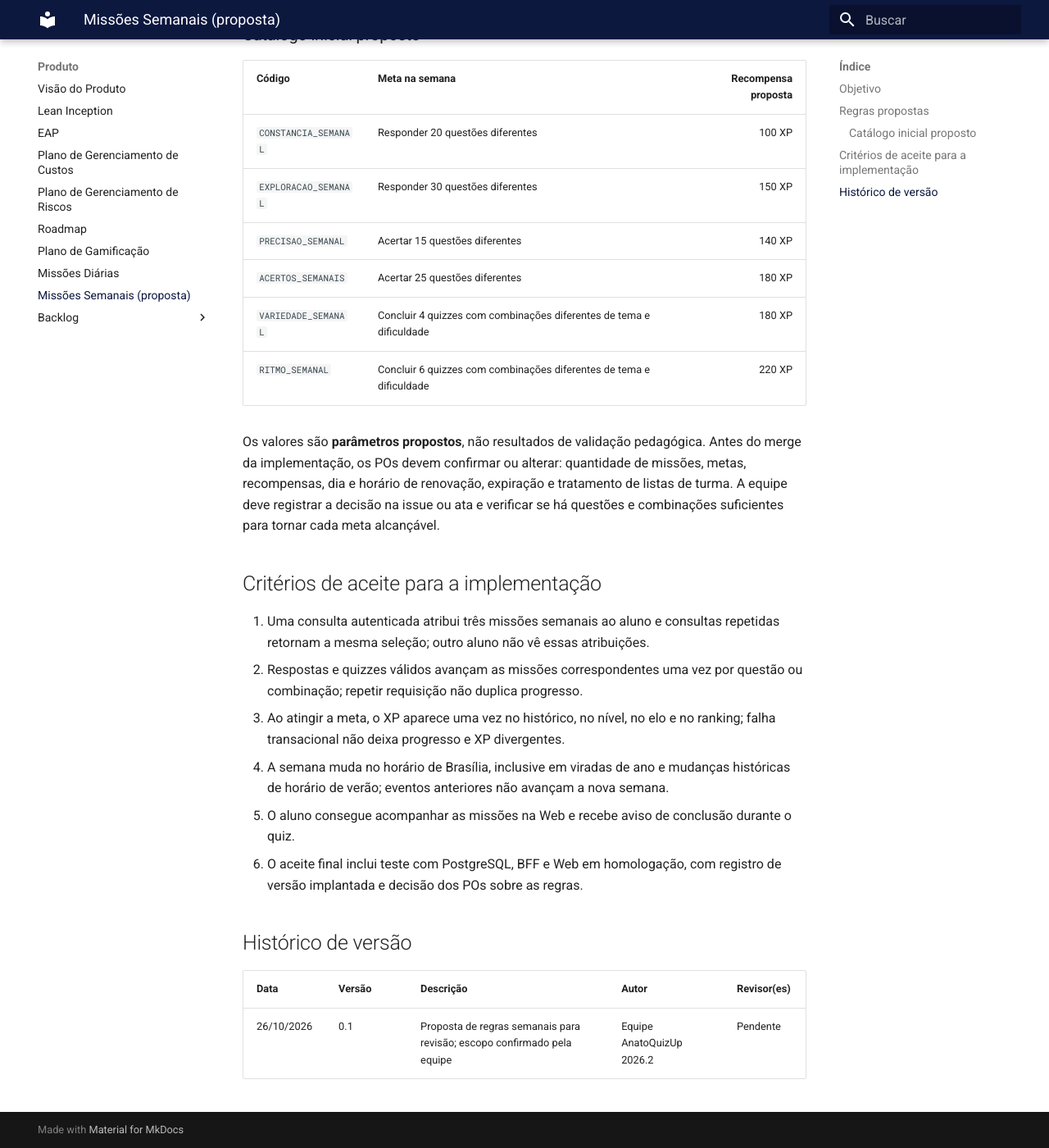
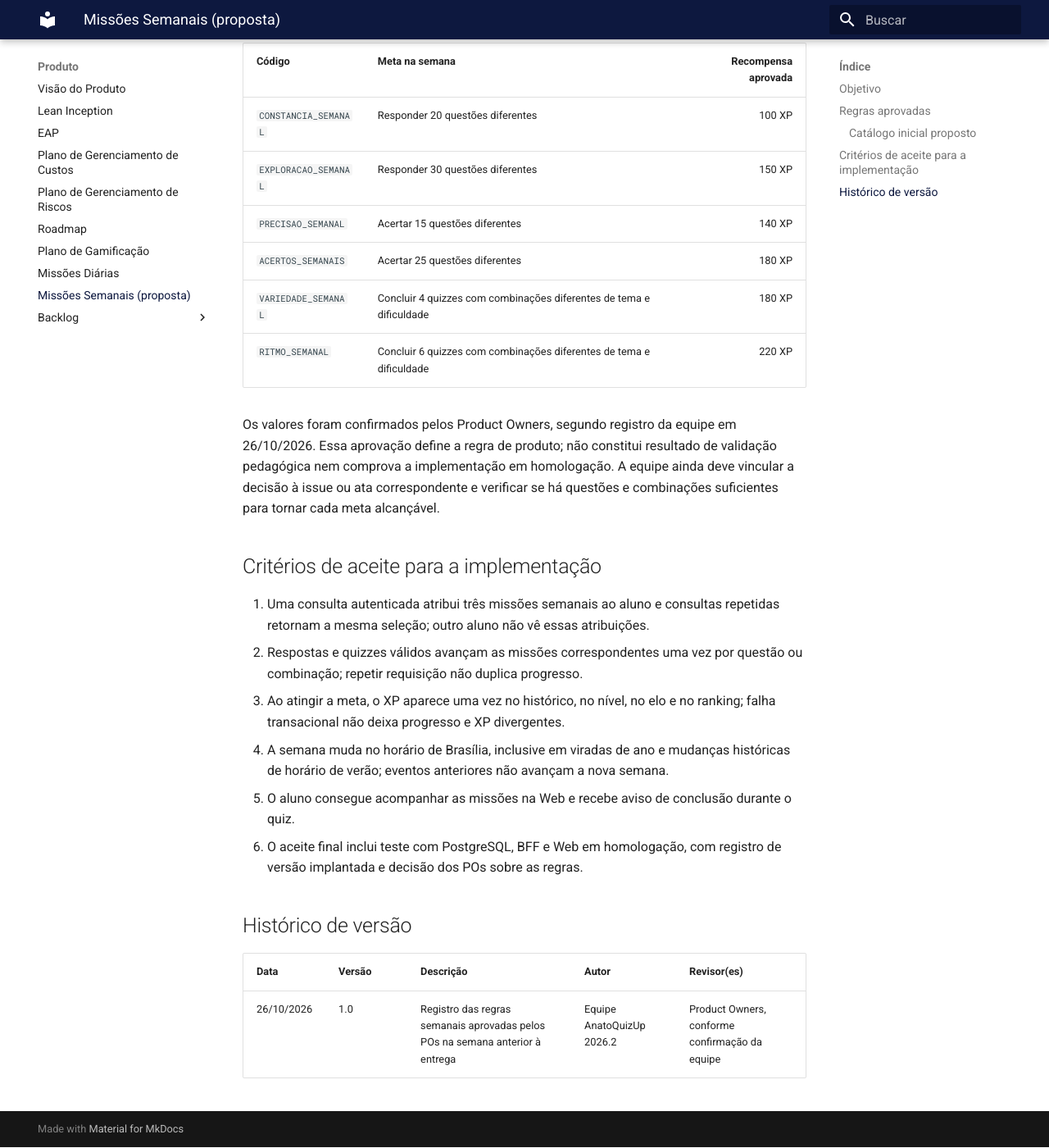
Before and after one commit to fga-eps-mds/2026-2-AnatoQuizUp-Doc, an MkDocs documentation site: the page built from docs/produto/missoes-semanais.md, in a window 1280 px wide and 1400 px high, scrolled down 1222 px. Shown: the whole window at 82% size. Built offline with MkDocs 1.6.1 and Material for MkDocs 9.7.7, drawn with Linux system fonts in a browser that asks for light colours; some of the changed text lies outside the part shown.

Commit message:
docs: registrar aprovacao das regras semanais

```diff
--- a/docs/produto/missoes-semanais.md
+++ b/docs/produto/missoes-semanais.md
@@ -1,16 +1,16 @@
-# Missões semanais — proposta de regras para a R2
+# Missões semanais — regras aprovadas para a R2
 
 | Campo | Informação |
 | --- | --- |
 | Relação | Extensão de [Missões Diárias](missoes-diarias.md) e da US18 |
-| Decisão conhecida | A equipe informou que os Product Owners aprovaram **o escopo de missões semanais**. A [#84](https://github.com/fga-eps-mds/2026-2-AnatoQuizUp-Doc/issues/84) documenta somente as missões diárias. |
-| Situação das regras abaixo | **Proposta técnica para revisão dos Product Owners**; metas, XP e horários não têm aceite registrado. |
+| Decisão conhecida | A equipe confirmou em 26/10/2026 que os Product Owners aprovaram, na semana anterior à entrega, **o escopo, as metas e as recompensas de XP das missões semanais**. A [#84](https://github.com/fga-eps-mds/2026-2-AnatoQuizUp-Doc/issues/84) documenta somente as missões diárias. |
+| Situação das regras abaixo | **Aprovadas pelos Product Owners**, conforme confirmação da equipe; implementação e homologação ainda precisam ser concluídas. |
 
 ## Objetivo
 
 Incentivar estudo distribuído ao longo da semana sem exigir presença diária. A recompensa é consequência de respostas e quizzes verificáveis; ela não substitui o feedback pedagógico nem comprova aprendizagem.
 
-## Regras propostas
+## Regras aprovadas
 
 - O período é a semana civil de **segunda-feira, 00:00, a segunda-feira seguinte, 00:00**, no fuso `America/Sao_Paulo`. Missão não concluída expira sem recompensa.
 - Cada aluno recebe **três missões sorteadas** de um catálogo fixo de seis no primeiro acesso do período. A atribuição fica estável durante a semana. O sorteio e as metas são independentes das missões diárias.
@@ -21,7 +21,7 @@
 
 ### Catálogo inicial proposto
 
-| Código | Meta na semana | Recompensa proposta |
+| Código | Meta na semana | Recompensa aprovada |
 | --- | --- | ---: |
 | `CONSTANCIA_SEMANAL` | Responder 20 questões diferentes | 100 XP |
 | `EXPLORACAO_SEMANAL` | Responder 30 questões diferentes | 150 XP |
@@ -30,7 +30,7 @@
 | `VARIEDADE_SEMANAL` | Concluir 4 quizzes com combinações diferentes de tema e dificuldade | 180 XP |
 | `RITMO_SEMANAL` | Concluir 6 quizzes com combinações diferentes de tema e dificuldade | 220 XP |
 
-Os valores são **parâmetros propostos**, não resultados de validação pedagógica. Antes do merge da implementação, os POs devem confirmar ou alterar: quantidade de missões, metas, recompensas, dia e horário de renovação, expiração e tratamento de listas de turma. A equipe deve registrar a decisão na issue ou ata e verificar se há questões e combinações suficientes para tornar cada meta alcançável.
+Os valores foram confirmados pelos Product Owners, segundo registro da equipe em 26/10/2026. Essa aprovação define a regra de produto; não constitui resultado de validação pedagógica nem comprova a implementação em homologação. A equipe ainda deve vincular a decisão à issue ou ata correspondente e verificar se há questões e combinações suficientes para tornar cada meta alcançável.
 
 ## Critérios de aceite para a implementação
 
@@ -45,4 +45,4 @@
 
 | Data | Versão | Descrição | Autor | Revisor(es) |
 | --- | --- | --- | --- | --- |
-| 26/10/2026 | 0.1 | Proposta de regras semanais para revisão; escopo confirmado pela equipe | Equipe AnatoQuizUp 2026.2 | Pendente |
+| 26/10/2026 | 1.0 | Registro das regras semanais aprovadas pelos POs na semana anterior à entrega | Equipe AnatoQuizUp 2026.2 | Product Owners, conforme confirmação da equipe |
```
Also changed, not shown: docs/produto/plano-gamificacao.md (+3 -3 lines).
